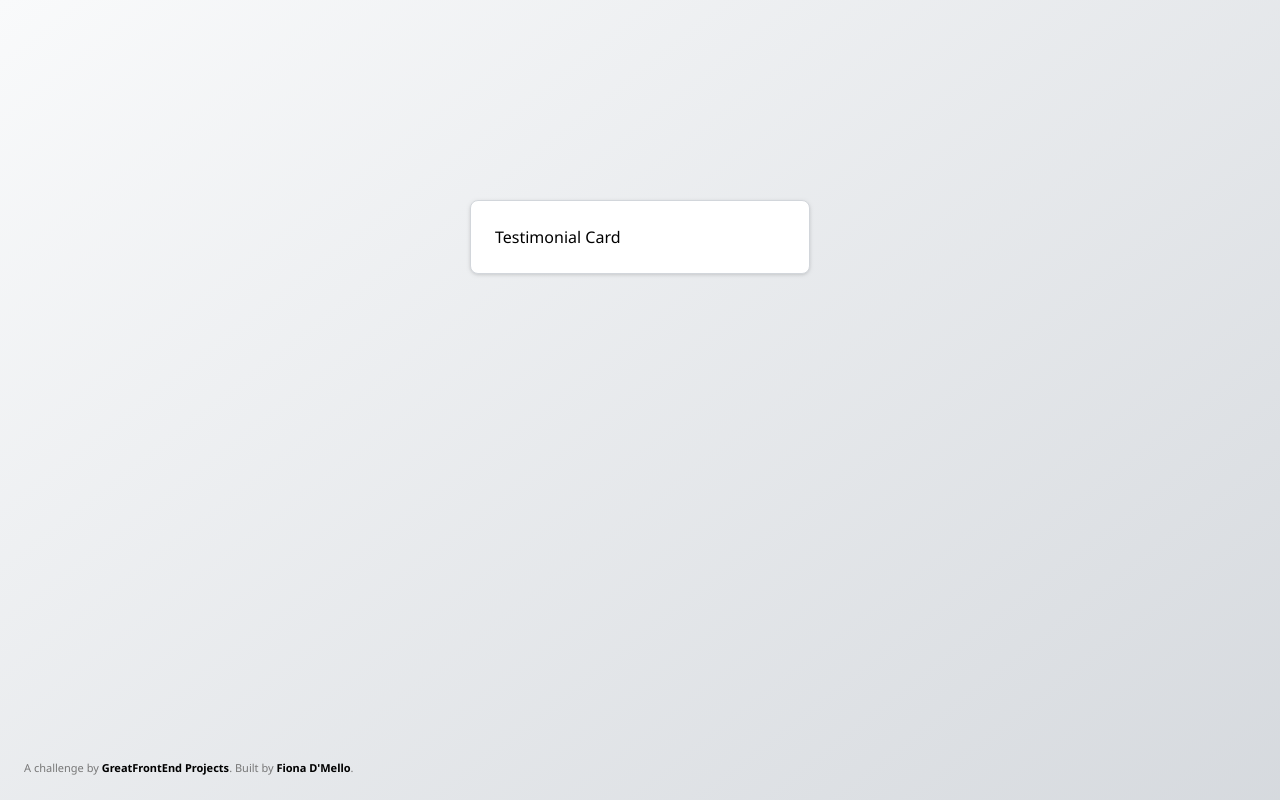
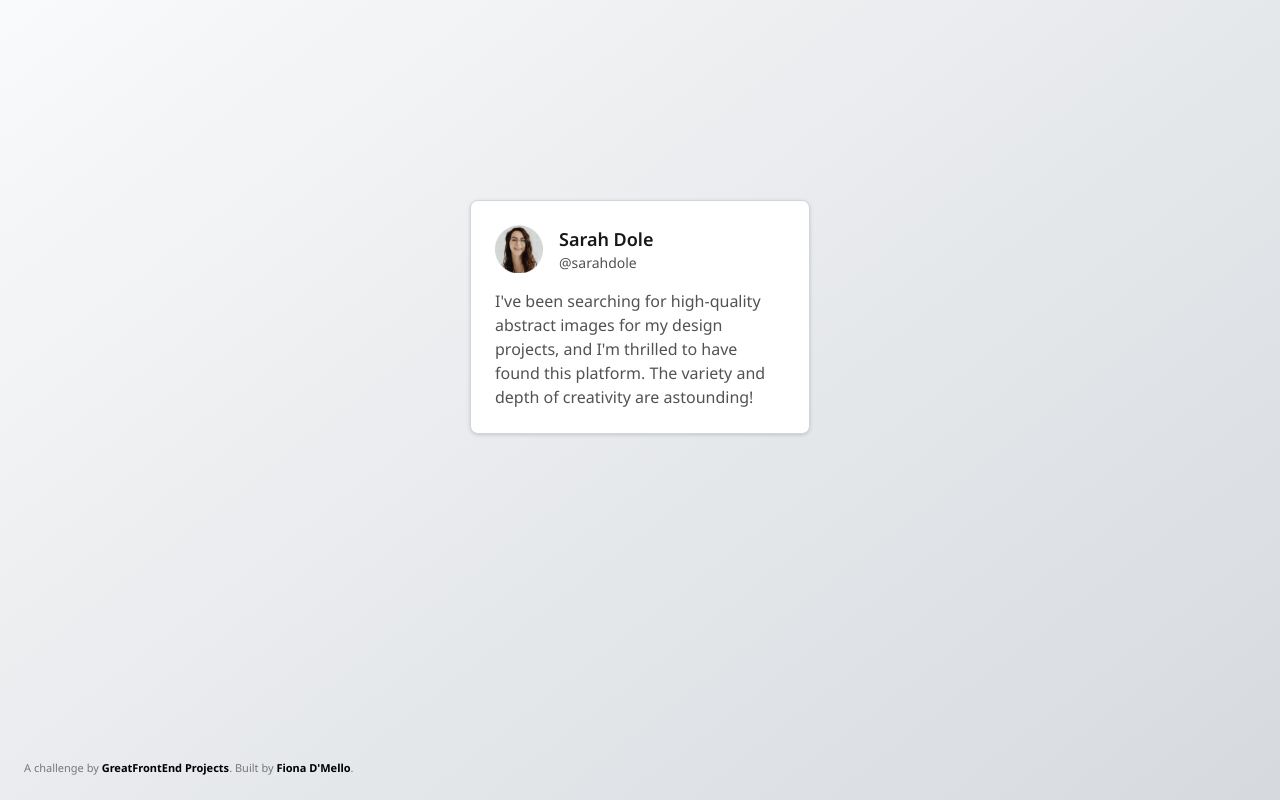
Before and after one commit to FionaDmello/GreatFrontEnd-TestimonialCard, a plain HTML site: page index.html in a window 1280 px wide. Shown: the top 800 px of the page. Drawn offline with nearby package versions, Linux system fonts and the light colour scheme.

Commit message:
added styled card content

```diff
--- a/index.html
+++ b/index.html
@@ -26,15 +26,26 @@
   <body class="bg-gradient-to-br from-[#F9FAFB] to-[#D2D6DB]">
     <!-- Add your site or application content here -->
     <div
-      class="w-[340px] border-[1px] border-[#D2D6DB] rounded-lg mt-[200px] mx-auto bg-white p-6 drop-shadow"
+      class="w-[340px] border-[1px] border-[#D2D6DB] rounded-lg mt-[200px] mx-auto bg-white p-6 drop-shadow flex flex-col gap-4"
     >
-      Testimonial Card
+      <div id="card-heading" class="basis-1/4 flex flex-row gap-4">
+        <img
+          src="./img/profile-thumbnail.png"
+          alt="profile picture"
+          width="48px"
+          height="48px"
+        />
+        <div class="flex flex-col flex-1">
+          <p class="text-lg font-semibold text-neutral-900">Sarah Dole</p>
+          <p class="text-sm text-neutral-600">@sarahdole</p>
+        </div>
+      </div>
+      <div id="card-content" class="basis-3/4 text-base text-neutral-600">
+        I've been searching for high-quality abstract images for my design
+        projects, and I'm thrilled to have found this platform. The variety and
+        depth of creativity are astounding!
+      </div>
     </div>
-    <!-- Sarah Dole
-      @sarahdole
-      I've been searching for high-quality abstract images for my design projects,
-      and I'm thrilled to have found this platform. The variety and depth of creativity are astounding!
-    -->
 
     <!-- Attribute this challenge to yourself! -->
     <div class="credits">
```
